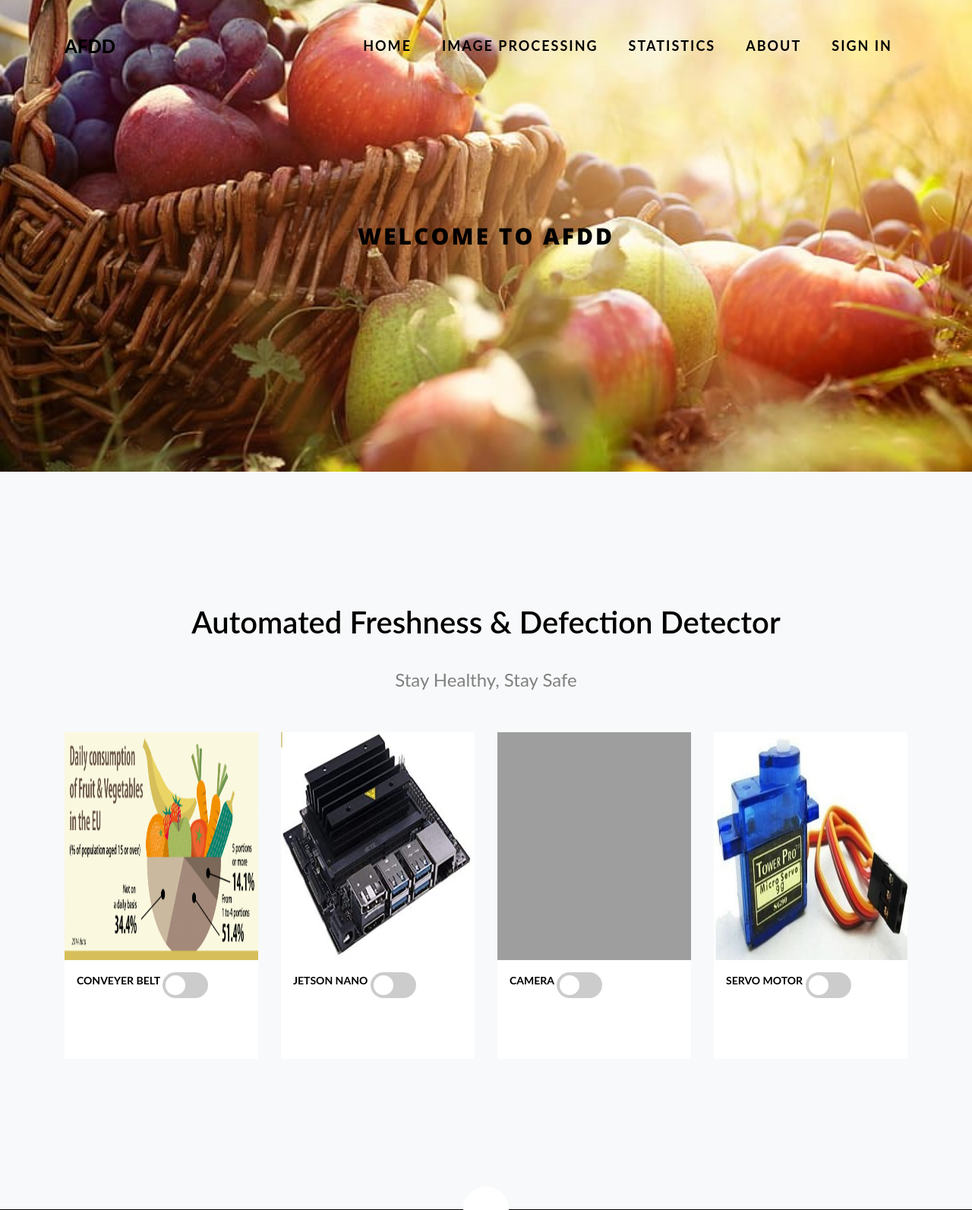
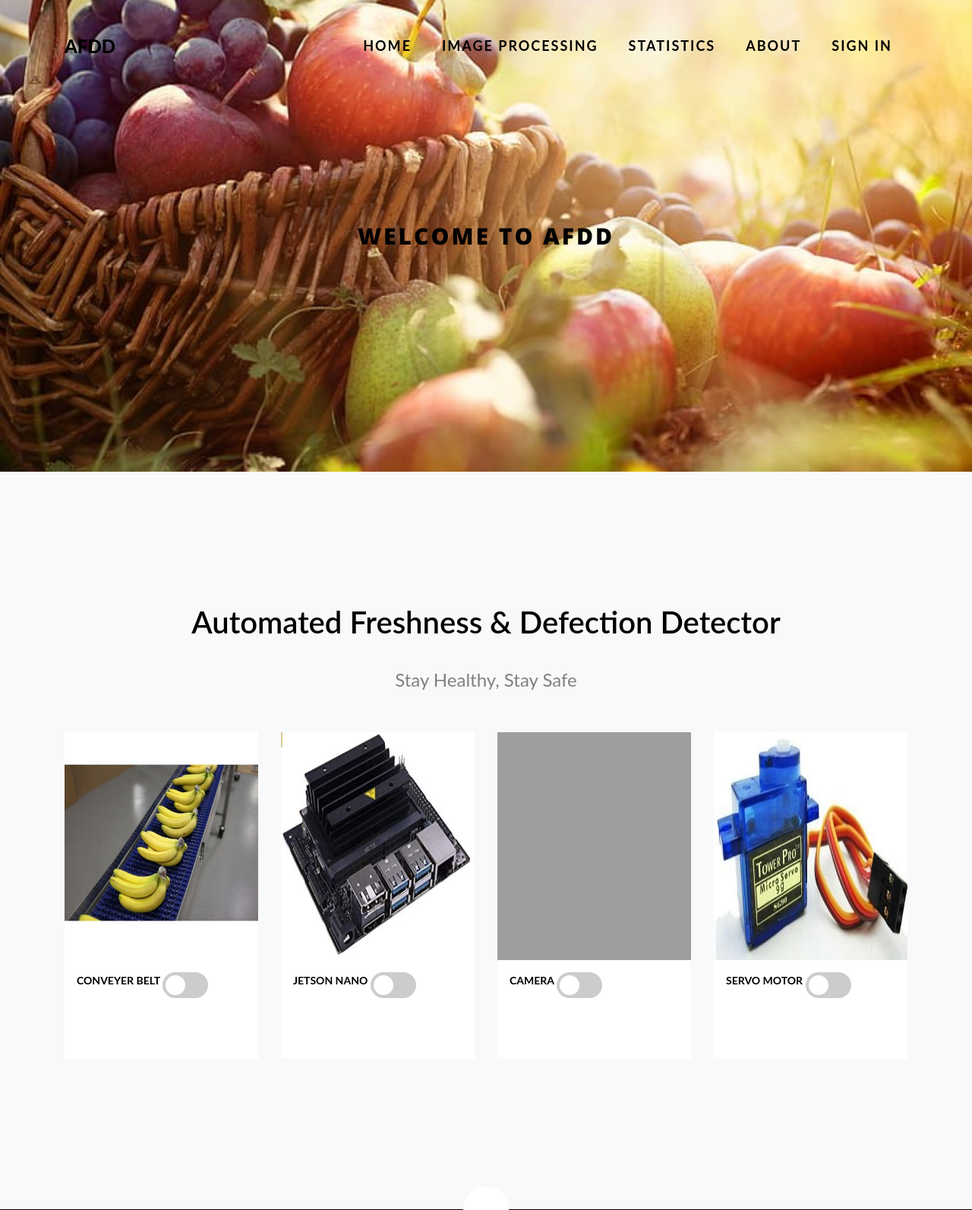
Before and after one commit to skashminzim/Automated-Fruit-Freshness-and-Defect-Detector, a PHP site: page / in a window 1280 px wide. Shown: the top 1593 px of the page at 76% size. Run offline with PHP 8.4, Linux system fonts and the light colour scheme; some libraries are stand-ins or nearby versions; some web fonts are replaced; grey boxes are pictures that could not be loaded.

Commit message:
Update index.php

```diff
--- a/Frontend/index.php
+++ b/Frontend/index.php
@@ -162,7 +162,7 @@ input:checked + .slider:before {
     		<div class="row">
     			<div class="col-sm-12 col-md-6 col-lg-3 ftco-animate d-flex">
     				<div class="product d-flex flex-column">
-    					<a href="#" class="img-prod"><img class="img-fluid" src="images/stats.png" alt="Colorlib Template" style="width:300px;height:300px;">
+    					<a href="#" class="img-prod"><img class="img-fluid" src="images/conveyer.jpg" alt="Colorlib Template" style="width:300px;height:300px;">
     						<div class="overlay"></div>
     					</a>
     					<div class="text py-3 pb-4 px-3">
```
